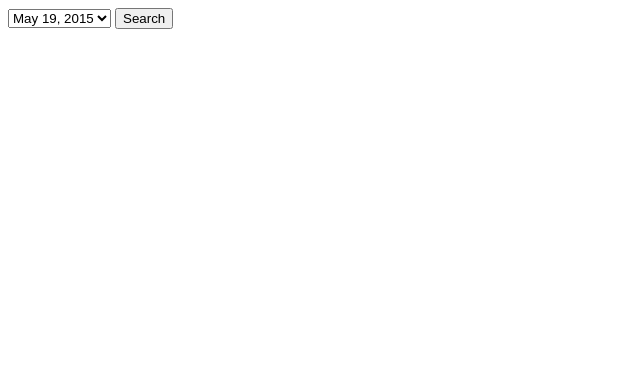
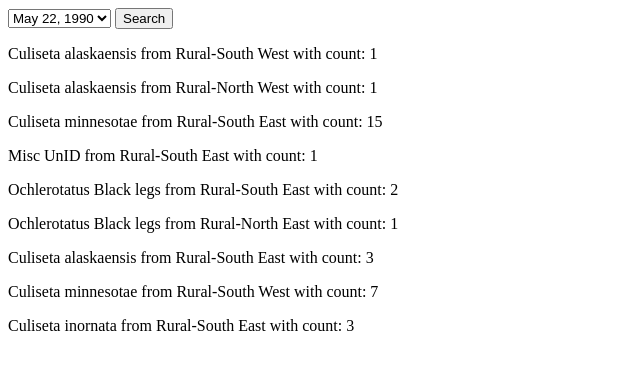
Before and after one commit to wikisqueaks/yeg-mosquito, a plain HTML site: page index.html in a window 1280 px wide. Both pictures are taken after a click on the button "Search". Shown: the whole page, without its empty margins (0-640 px from the left). Drawn offline with nearby package versions, Linux system fonts and the light colour scheme; no server answers.

```diff
--- a/index.html
+++ b/index.html
@@ -6,6 +6,8 @@
     <title>Mosquito Data App</title>
     <!-- Add the PapaParse CDN -->
     <script src="https://cdnjs.cloudflare.com/ajax/libs/PapaParse/5.3.0/papaparse.min.js"></script>
+    <script src="https://cdn.jsdelivr.net/npm/pandas-js@0.3.0/lib/pandas.js"></script>
+
 </head>
 <body>
 
@@ -22,12 +24,17 @@
             header: true,
             complete: function(results) {
                 let dates = [...new Set(results.data.map(row => row["Trap Date"]))];
-                let datePicker = document.getElementById("datePicker");
+
+                dates.sort((a, b) => {
+                    return new Date(a) - new Date(b);
+                });
+
+                // Populate the dropdown with sorted dates
                 dates.forEach(date => {
                     let option = document.createElement("option");
-                    option.value = date;
-                    option.text = date;
-                    datePicker.appendChild(option);
+                        option.value = date;
+                        option.textContent = date;
+                         datePicker.appendChild(option);
                 });
             }
         });
@@ -35,7 +42,7 @@
 
     function fetchData() {
         let selectedDate = document.getElementById("datePicker").value;
-        Papa.parse('path_to_your_CSV_file.csv', {
+        Papa.parse('Mosquito_Trap_Data.csv', {
             download: true,
             header: true,
             complete: function(results) {
```
